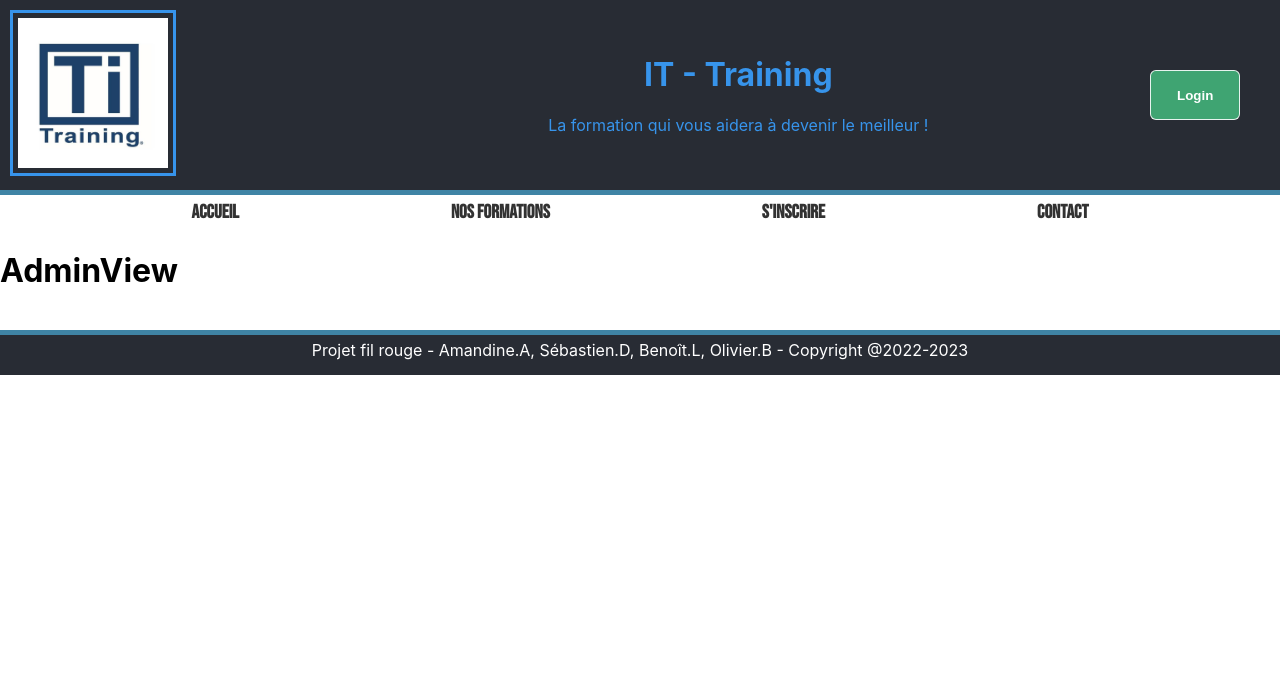
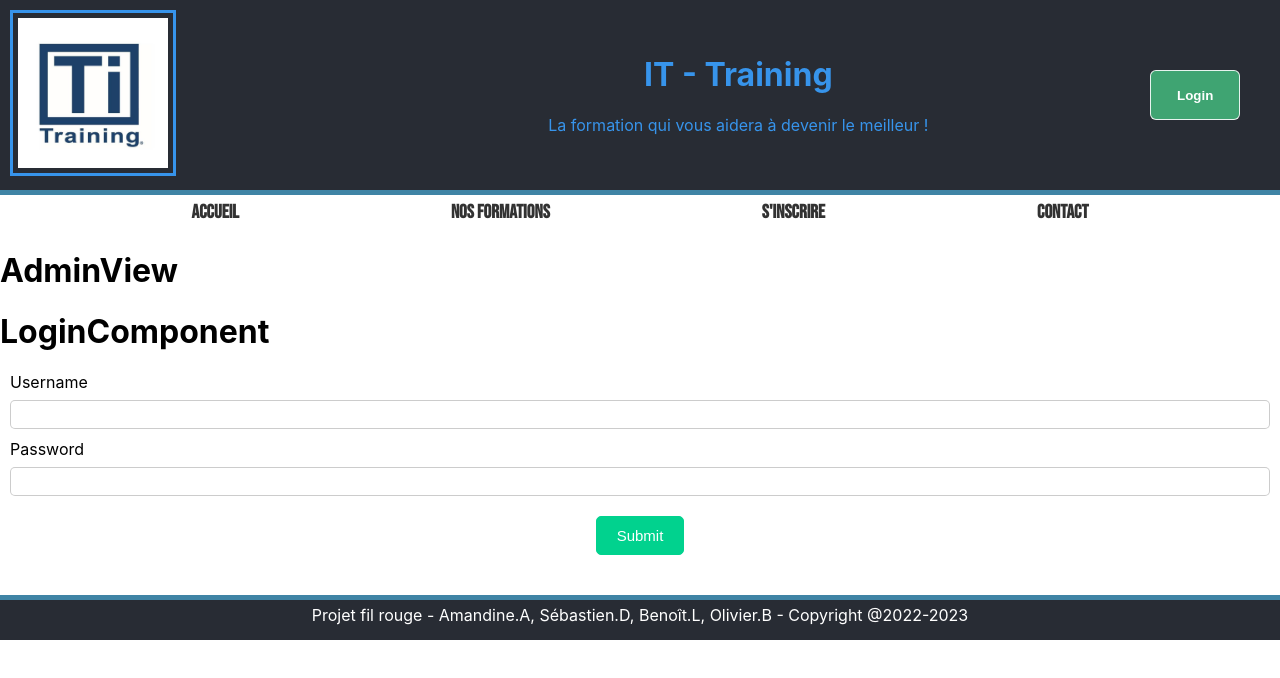
Before and after one commit to BenoitLecoeuvre/ITTraining_project, a React (Create React App) app: page /admin in a window 1280 px wide. Shown: the top 678 px of the page. Built offline with nearby package versions, Linux system fonts and the light colour scheme.

Commit message:
tests admin

```diff
--- a/src/components/LoginComponent/LoginComponent.jsx
+++ b/src/components/LoginComponent/LoginComponent.jsx
@@ -1,9 +1,78 @@
-import React from 'react';
+import React, {useState} from 'react';
 
 const LoginComponent = () => {
+
+      // States pour le login
+  const [errorMessages, setErrorMessages] = useState({});
+  const [isSubmit, setIsSubmit] = useState(false);
+
+  // Users en dur
+  const userList = [
+    {
+      username: "user1",
+      password: "pass1",
+    },
+    {
+      username: "user2",
+      password: "pass2",
+    },
+  ];
+
+  const errors = {
+    username: "invalid username",
+    pass: "invalid password",
+  };
+
+  const handleSubmit = (event) => {
+    // Empêcher la page de se réinitialiser
+    event.preventDefault();
+
+    var { username, pass } = document.forms[0];
+
+    // Voir si l'username existe dans la database
+    const userData = userList.find((user) => user.username === username.value);
+
+    // Comparer les mots de passe et noms. Si true = erreur sinon le mot de passe est bon
+    if (userData) {
+      if (userData.password !== pass.value) {
+        // Mot de passe erroné
+        setErrorMessages({ name: "pass", message: errors.pass });
+      } else {
+        setIsSubmit(true);
+      }
+    } else {
+      // Nom d'utilisateur erroné
+      setErrorMessages({ name: "username", message: errors.username });
+    }
+  };
+
+    // Render du message d'erreur
+    const renderErrorMessage = (name) =>
+    name === errorMessages.name && (
+      <div className="error">{errorMessages.message}</div>
+    );
+
     return (
         <div>
             <h1>LoginComponent</h1>
+
+            <div className="form">
+        <form onSubmit={handleSubmit}>
+          <div className="input-container">
+            <label>Username </label>
+            <input type="text" name="username" required />
+            {renderErrorMessage("username")}
+          </div>
+          <div className="input-container">
+            <label>Password </label>
+            <input type="password" name="pass" required />
+            {renderErrorMessage("pass")}
+          </div>
+          <div className="button-container">
+            <input type="submit" />
+          </div>
+        </form>
+      </div>
         </div>
     );
 }
--- a/src/components/headerComponents/headerComponents.css
+++ b/src/components/headerComponents/headerComponents.css
@@ -52,7 +52,10 @@
 /* TEST */
 
   input[type="text"],
-  input[type="password"] {
+  input[type="password"],
+  input[type="email"],
+  input[type="tel"],
+  textarea {
     height: 25px;
     border: 1px solid rgba(0, 0, 0, 0.2);
     border-radius: 5px;
--- a/src/views/adminView/adminView.jsx
+++ b/src/views/adminView/adminView.jsx
@@ -1,8 +1,12 @@
 import React from "react";
+import LoginComponent from "../../components/LoginComponent/LoginComponent";
 
 const AdminView = () => {
   return (
-    <h1>AdminView</h1>
+    <div>
+      <h1>AdminView</h1>
+      <LoginComponent/>
+    </div>
   );
 };
 
```
